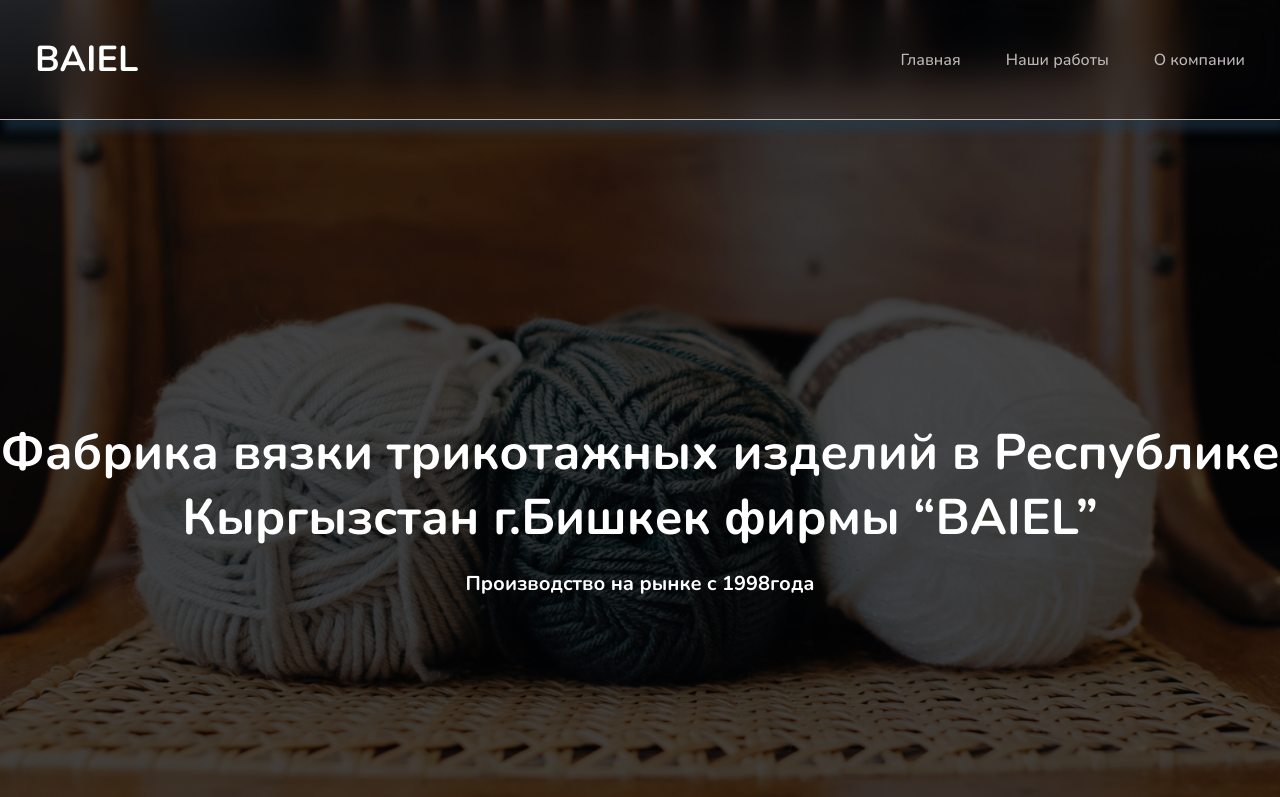
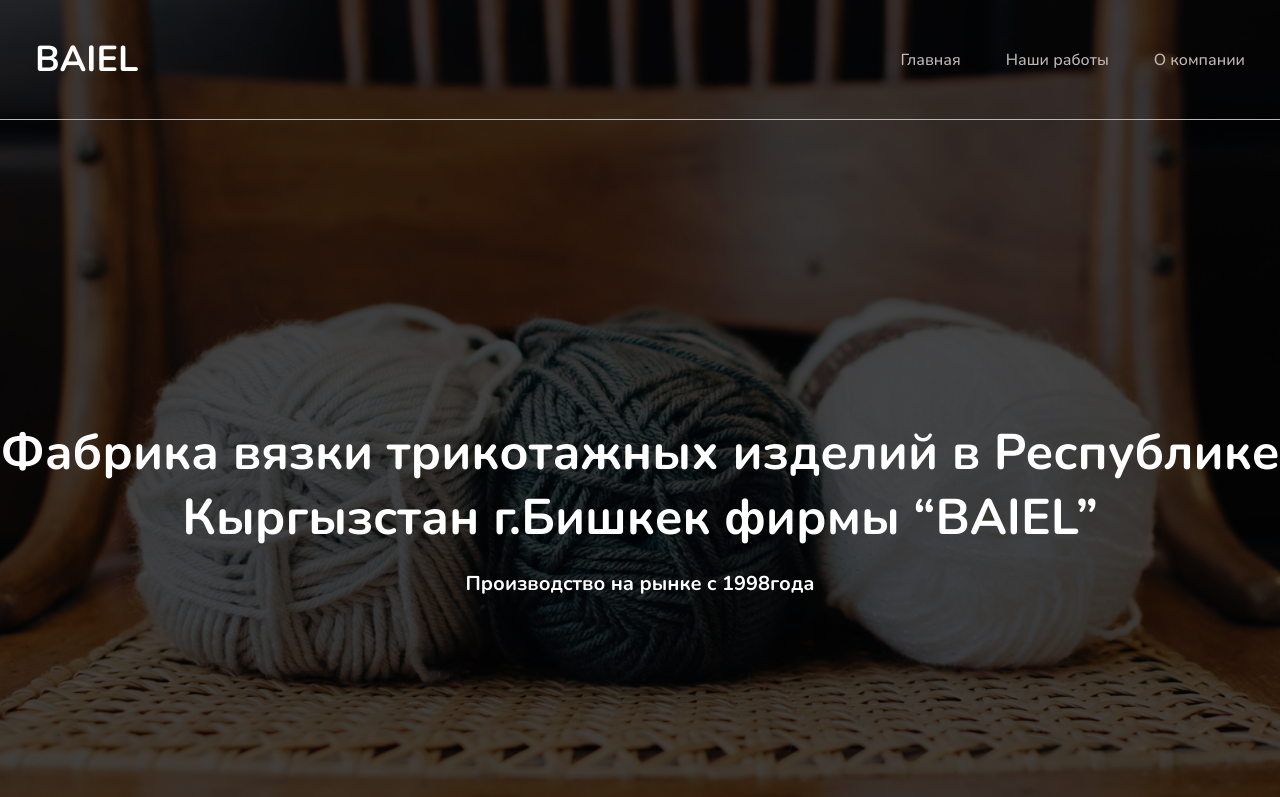
Before and after one commit to sweetkurut/baiel, a plain HTML site: page index.html in a window 1280 px wide. Shown: the top 797 px of the page. Drawn offline with nearby package versions, Linux system fonts and the light colour scheme; files whose address does not match are found by name.

Commit message:
fixed header-adaptive

```diff
--- a/assets/sass/layout/_header.sass
+++ b/assets/sass/layout/_header.sass
@@ -2,11 +2,11 @@
   padding: 35px
   position: relative
   z-index: 12
-  position: sticky
-  top: 0
-  box-shadow: 4px 11px 8px 0px rgba(34, 60, 80, 0.541)
-  background: transparent
-  backdrop-filter: blur(20px)
+  // // position: sticky
+  // // top: 0
+  // box-shadow: 4px 11px 8px 0px rgba(34, 60, 80, 0.541)
+  // background: transparent
+  // backdrop-filter: blur(20px)
   &__container
     display: flex
     align-items: center
```
Also changed, not shown: assets/css/style.css, 1 other file.
